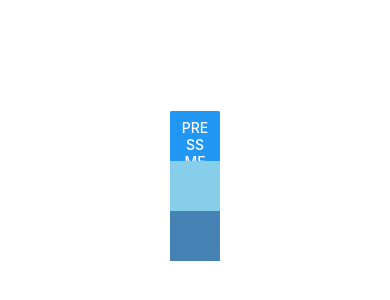
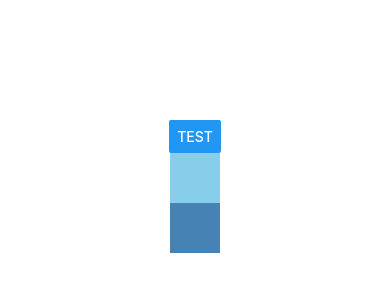
Before and after one commit to Franchovy/RunPet, a React Native app: screen / in a window 390 px wide. Shown: the part 236-536 px from the top of the page. Built offline with nearby package versions, Linux system fonts and the light colour scheme.

Commit message:
Button calls funciton

```diff
--- a/App.js
+++ b/App.js
@@ -7,9 +7,13 @@
  */
 
 import React from 'react';
-import {Alert, Button, View, StatusBar} from 'react-native';
+import {Alert, Button, View, StyleSheet, StatusBar, Text} from 'react-native';
 
 const App: () => React$Node = () => {
+  function checkAccess() {
+    Alert.alert('test');
+  }
+
   return (
     <>
       <StatusBar barStyle="dark-content" />
@@ -20,12 +24,7 @@ const App: () => React$Node = () => {
           alignItems: 'center',
           flexDirection: 'column',
         }}>
-        <View style={{width: 50, height: 50, backgroundColor: 'powderblue'}}>
-          <Button
-            title="Press me"
-            onPress={() => Alert.alert('Simple Button pressed')}
-          />
-        </View>
+        <Button onPress={() => checkAccess()} title="test" />
         <View style={{width: 50, height: 50, backgroundColor: 'skyblue'}} />
         <View style={{width: 50, height: 50, backgroundColor: 'steelblue'}} />
       </View>
@@ -33,4 +32,13 @@ const App: () => React$Node = () => {
   );
 };
 
+const styles = StyleSheet.create({
+  button: {
+    backgroundColor: '#00aeef',
+    borderColor: 'skyblue',
+    borderWidth: 5,
+    borderRadius: 15,
+  },
+});
+
 export default App;
--- a/package.json
+++ b/package.json
@@ -16,6 +16,7 @@
     "aws-amplify-react-native": "^4.2.7",
     "react": "16.13.1",
     "react-native": "0.63.3",
+    "react-native-elements": "^2.3.2",
     "react-native-sound": "^0.11.0",
     "typescript": "^4.0.3"
   },
```
Also changed, not shown: 2 other files (tests, documents, lock files or other folders).
